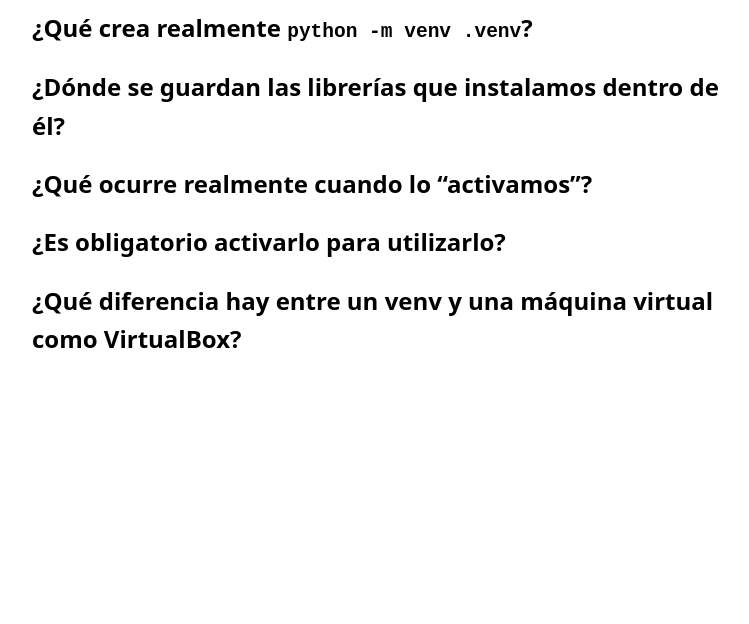
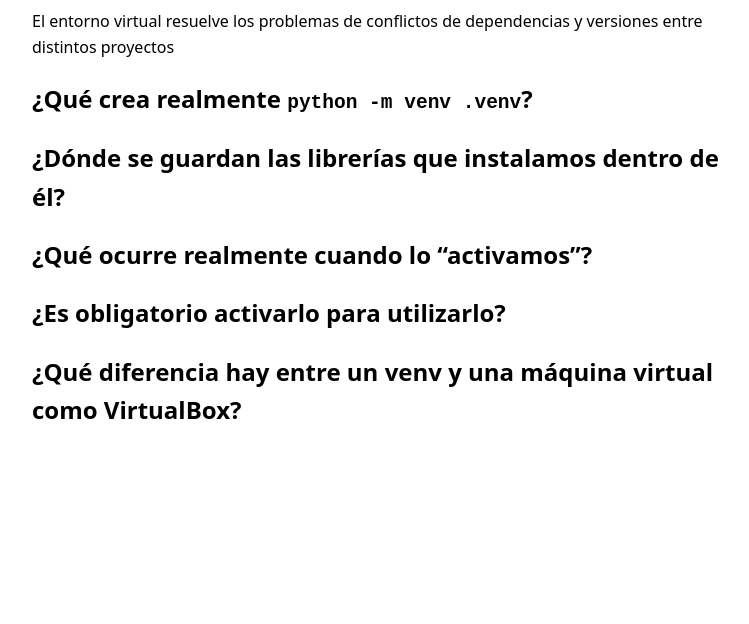
Before and after one commit to whitepeeves/Cosas-de-clases, a website: page public/index.html in a window 1280 px wide. Shown: the part 176-800 px from the top of the page, without its empty margins (258-1007 px from the left). Drawn offline with Linux system fonts and the light colour scheme.

Commit message:
Responder la primera pregunta
Co-Authored-By: Claude Sonnet 5.5 <noreply@anthropic.com>
Claude-Session: https://claude.ai/code/session_01SSnuZbLsaxVoRVm9Xq2bV4

```diff
--- a/public/index.html
+++ b/public/index.html
@@ -9,6 +9,7 @@
 <body>
   <main>
     <h1>¿Qué problema resuelve un entorno virtual?</h1>
+    <p>El entorno virtual resuelve los problemas de conflictos de dependencias y versiones entre distintos proyectos</p>
 
     <h2>¿Qué crea realmente <code>python -m venv .venv</code>?</h2>
 
```
